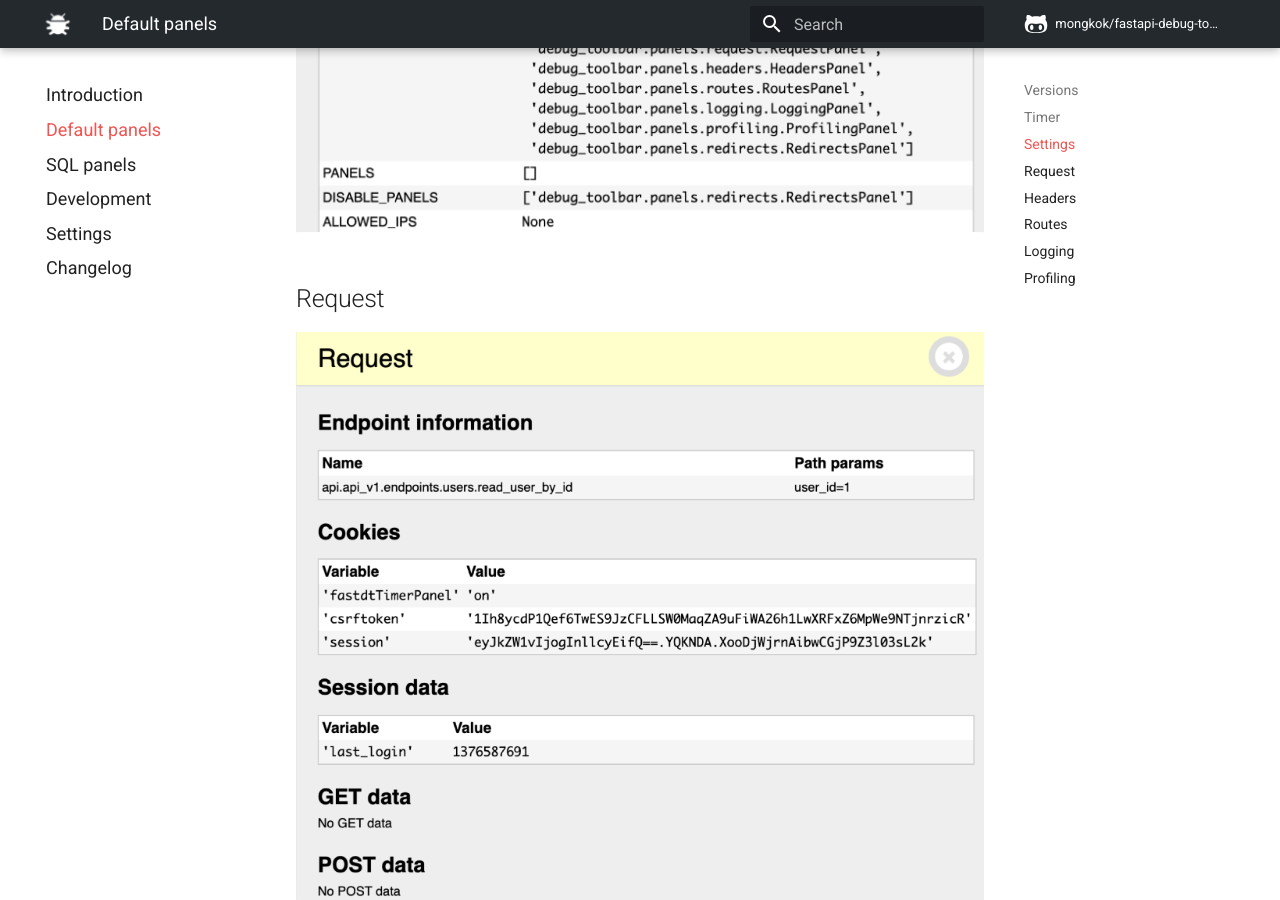
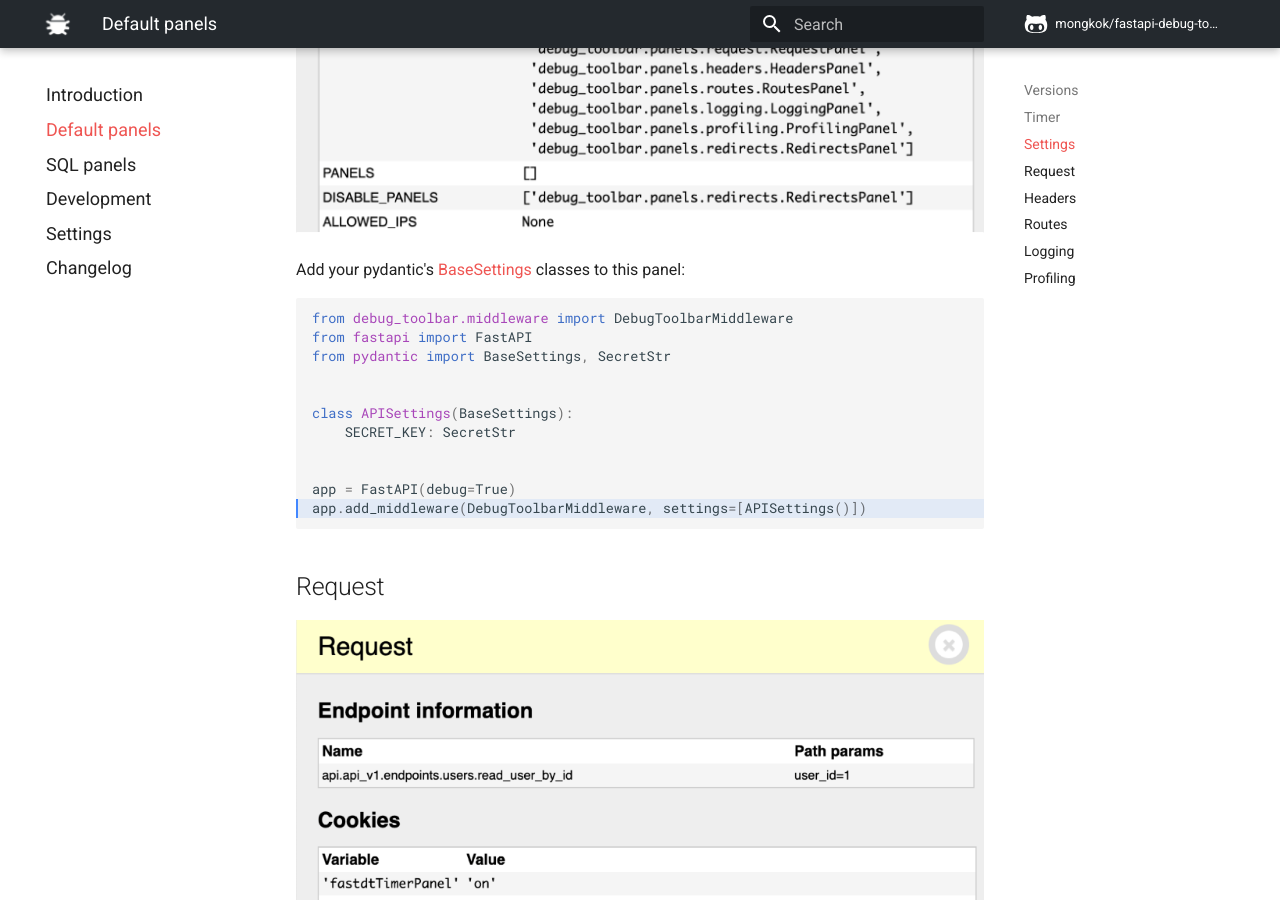
Before and after one commit to mongkok/fastapi-debug-toolbar, an MkDocs documentation site: the page built from docs/panels/default.md, in a window 1280 px wide and 900 px high, scrolled down 2035 px. Built offline with MkDocs 1.6.1 and Material for MkDocs 9.7.7, drawn with Linux system fonts in a browser that asks for light colours; comment, search, counter and statistics services are not loaded; some of the changed text lies outside the part shown.

Commit message:
Added default panels docs

````diff
--- a/docs/panels/default.md
+++ b/docs/panels/default.md
@@ -11,6 +11,12 @@
 ## Settings
 
 ![Settings panel](../img/panels/Settings.png)
+
+Add your pydantic's [BaseSettings](https://pydantic-docs.helpmanual.io/usage/settings/) classes to this panel:
+
+```py hl_lines="11"
+{!src/panels/settings.py!}
+```
 
 ## Request
 
@@ -31,3 +37,9 @@
 ## Profiling
 
 ![Profiling panel](../img/panels/Profiling.png)
+
+Profiling reports provided by [Pyinstrument](https://github.com/joerick/pyinstrument), you can configure the [profiler parameters](https://pyinstrument.readthedocs.io/en/latest/reference.html#pyinstrument.Profiler) by adding `profiler_options` settings:
+
+```py hl_lines="5"
+{!src/panels/profiling.py!}
+```
--- /dev/null
+++ b/docs/src/panels/profiling.py
@@ -0,0 +1,5 @@
+from debug_toolbar.middleware import DebugToolbarMiddleware
+from fastapi import FastAPI
+
+app = FastAPI(debug=True)
+app.add_middleware(DebugToolbarMiddleware, profiler_options={'interval': .0002})
--- /dev/null
+++ b/docs/src/panels/settings.py
@@ -0,0 +1,11 @@
+from debug_toolbar.middleware import DebugToolbarMiddleware
+from fastapi import FastAPI
+from pydantic import BaseSettings, SecretStr
+
+
+class APISettings(BaseSettings):
+    SECRET_KEY: SecretStr
+
+
+app = FastAPI(debug=True)
+app.add_middleware(DebugToolbarMiddleware, settings=[APISettings()])
````
